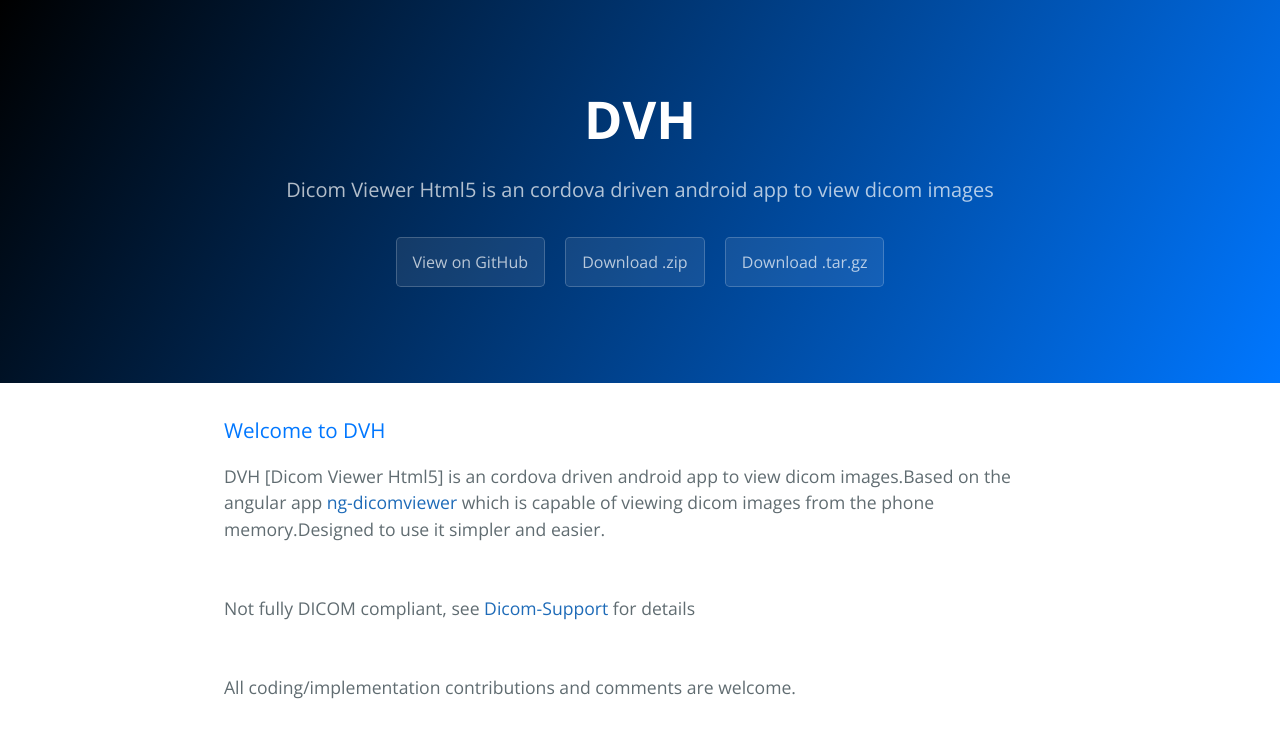
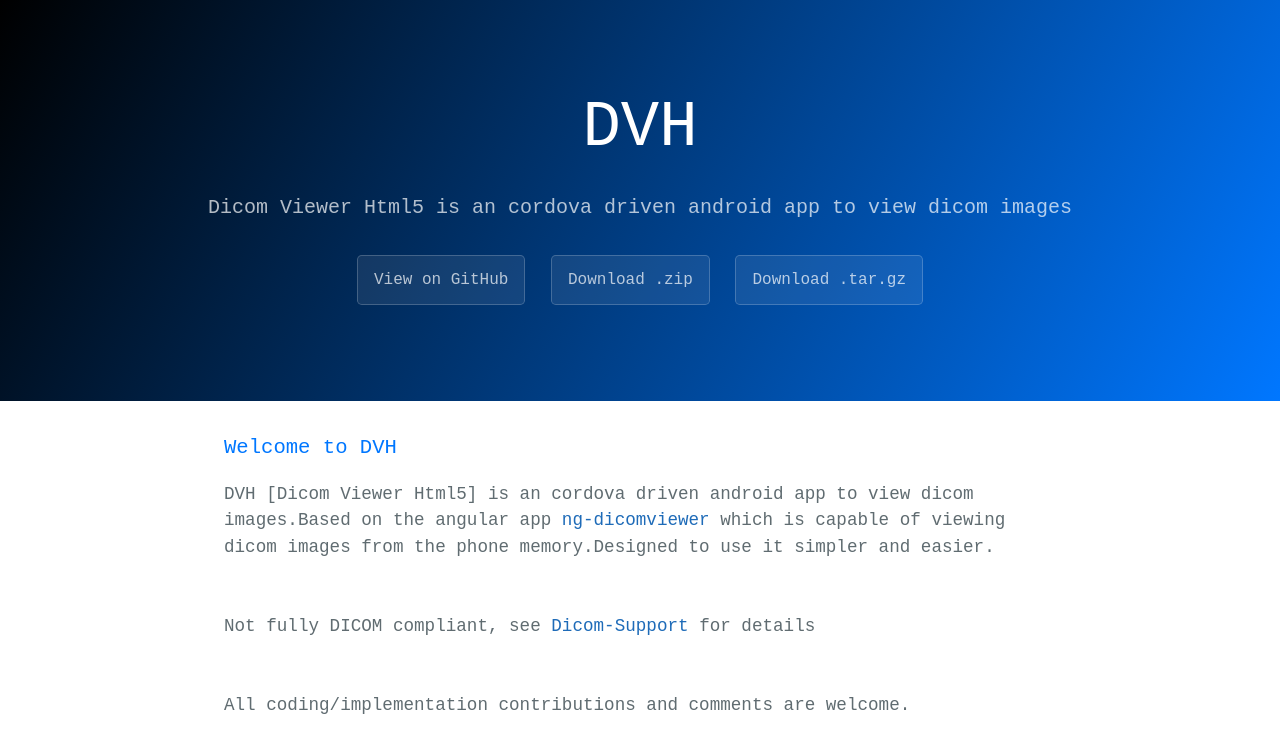
Before and after one commit to hrhrprasath/DVH, a plain HTML site: page index.html in a window 1280 px wide. Shown: the top 730 px of the page. Drawn offline with nearby package versions, Linux system fonts and the light colour scheme.

Commit message:
Updated font
Updated font

```diff
--- a/index.html
+++ b/index.html
@@ -8,10 +8,16 @@
     <link href='http://fonts.googleapis.com/css?family=Open+Sans:400,700' rel='stylesheet' type='text/css'>
     <link rel="stylesheet" type="text/css" href="stylesheets/stylesheet.css" media="screen">
     <link rel="stylesheet" type="text/css" href="stylesheets/github-light.css" media="screen">
+	<style>
+	body{
+	font-family:'Courier New', Courier, monospace !important;
+	}
+	</style>
+
   </head>
   <body>
     <section class="page-header">
-      <h1 class="project-name">DVH</h1>
+      <h1 class="project-name" style="  font-weight: normal;font-size: 4em;">DVH</h1>
       <h2 class="project-tagline">Dicom Viewer Html5 is an cordova driven android app to view dicom images </h2>
       <a href="https://github.com/hrhrprasath/DVH" class="btn">View on GitHub</a>
       <a href="https://github.com/hrhrprasath/DVH/zipball/master" class="btn">Download .zip</a>
```
